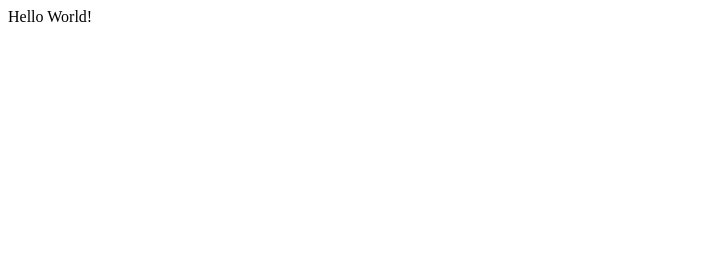
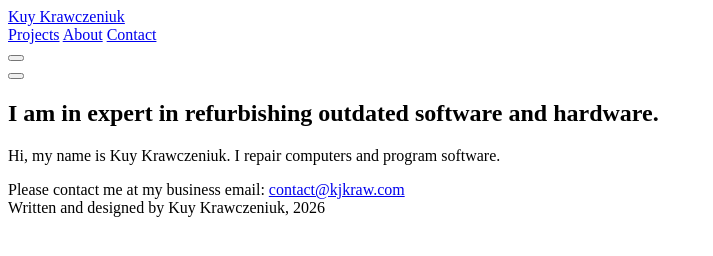
Before and after one commit to kjkraw/kjkraw.com, a plain HTML site: page index.html in a window 1280 px wide. Shown: the whole page, without its empty margins (0-713 px from the left). Drawn offline with Linux system fonts and the light colour scheme.

Commit message:
Create homepage outline

```diff
--- a/index.html
+++ b/index.html
@@ -1,11 +1,40 @@
 <!DOCTYPE html>
 <html lang="en">
+
 <head>
     <meta charset="UTF-8">
     <meta name="viewport" content="width=device-width, initial-scale=1.0">
     <title>Kuy Krawczeniuk</title>
 </head>
+
 <body>
-Hello World!
+    <header>
+        <a href="/">Kuy Krawczeniuk</a>
+        <nav>
+            <a href="#projects">Projects</a>
+            <a href="#about">About</a>
+            <a href="#contact">Contact</a>
+        </nav>
+    </header>
+    <main>
+        <section id="projects">
+            <div class="carousel">
+                <button class="left"></button>
+                <div class="content"></div>
+                <button class="right"></button>
+            </div>
+        </section>
+        <section id="about">
+            <h2 id="tagline">I am in expert in refurbishing outdated software and hardware.</h2>
+            <p>Hi, my name is Kuy Krawczeniuk. I repair computers and program software. </p>
+        </section>
+        <section id="contact">
+            Please contact me at my business email: <a href="mailto:contact@kjkraw.com">contact@kjkraw.com</a>
+        </section>
+    </main>
+    <footer>
+        Written and designed by Kuy Krawczeniuk, 2026
+    </footer>
 </body>
+
 </html>
```
